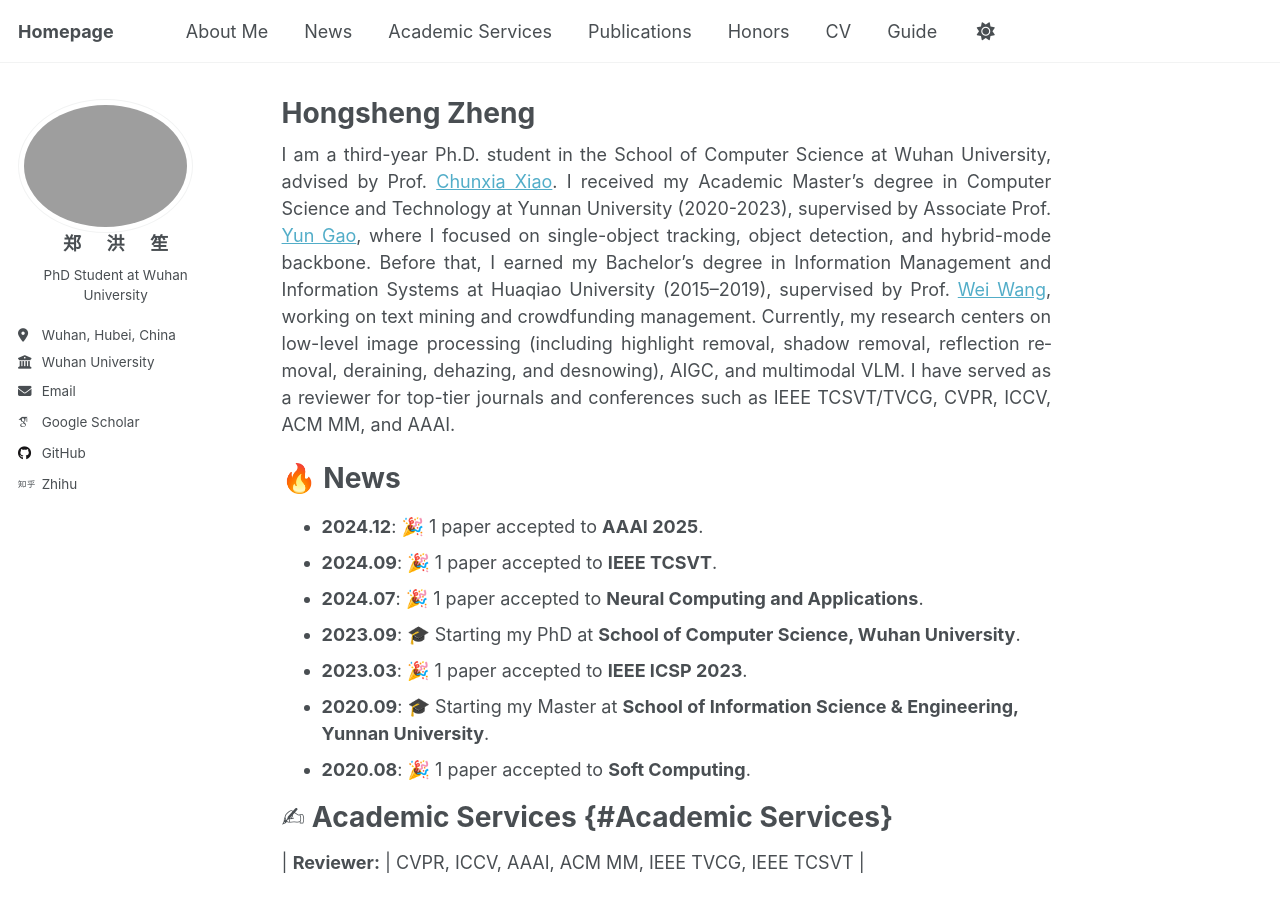
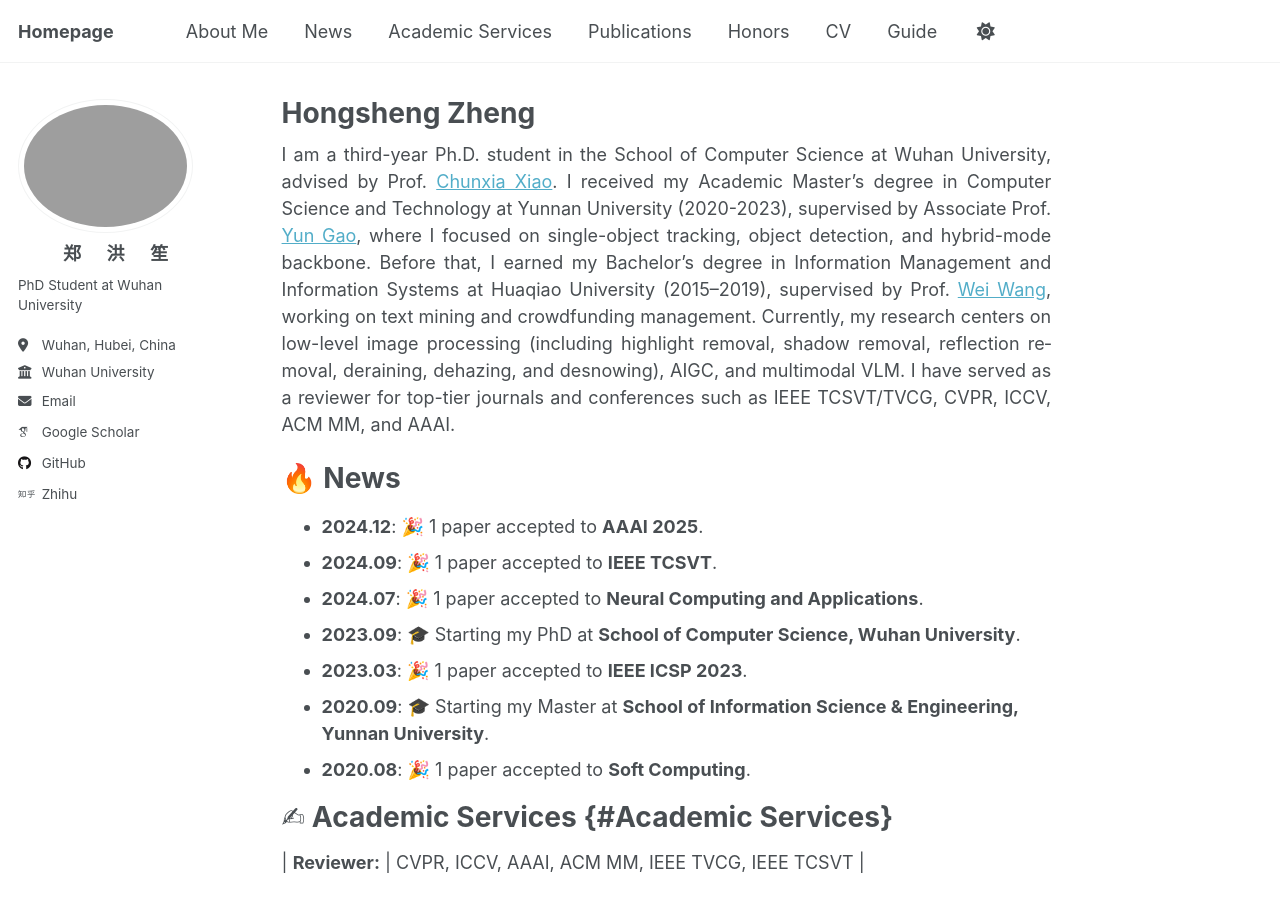
Before and after one commit to hongsheng-Z/hongsheng-Z.github.io, a Jekyll site: the page built from _pages/about.md, in a window 1280 px wide and 900 px high. Built offline with Jekyll 4.4.1, drawn with Linux system fonts in a browser that asks for light colours; some web fonts are replaced; a script that is not in the unit is left out.

Commit message:
Update author-profile.html

```diff
--- a/_includes/author-profile.html
+++ b/_includes/author-profile.html
@@ -14,8 +14,8 @@
     {% endif %}
   </div>
 
-  <div class="author__content"  style="text-align: center;">
-    <h3 class="author__name" style="text-align: center; margin: 0 auto;">{{ author.name }}</h3>
+  <div class="author__content">
+    <h3 class="author__name" style="text-align: center;">{{ author.name }}</h3>
     {% if author.pronouns %}<p class="author__pronouns">{{ author.pronouns }}</p>{% endif %}
     {% if author.bio %}<p class="author__bio">{{ author.bio }}</p>{% endif %}
   </div>
```
